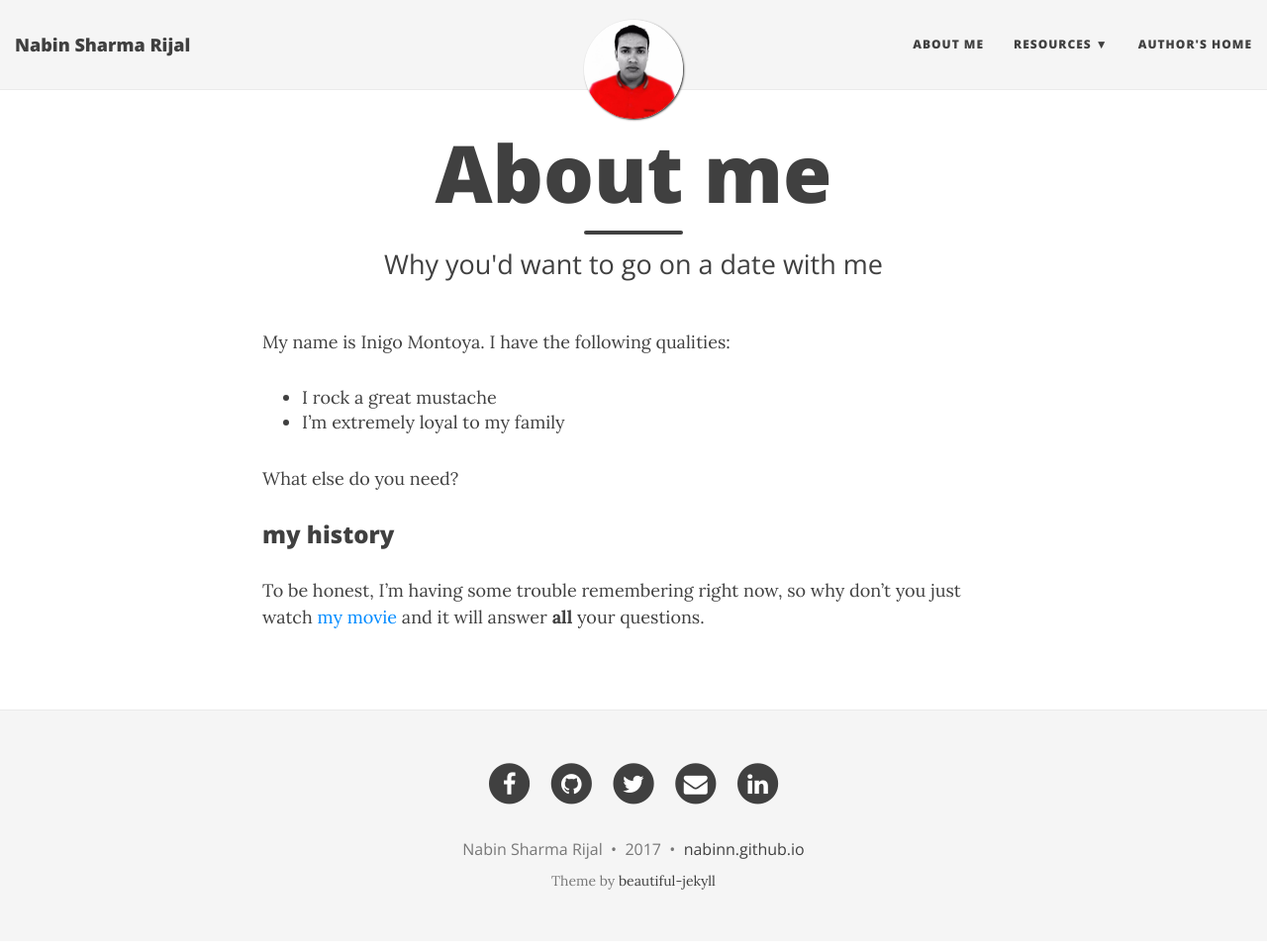
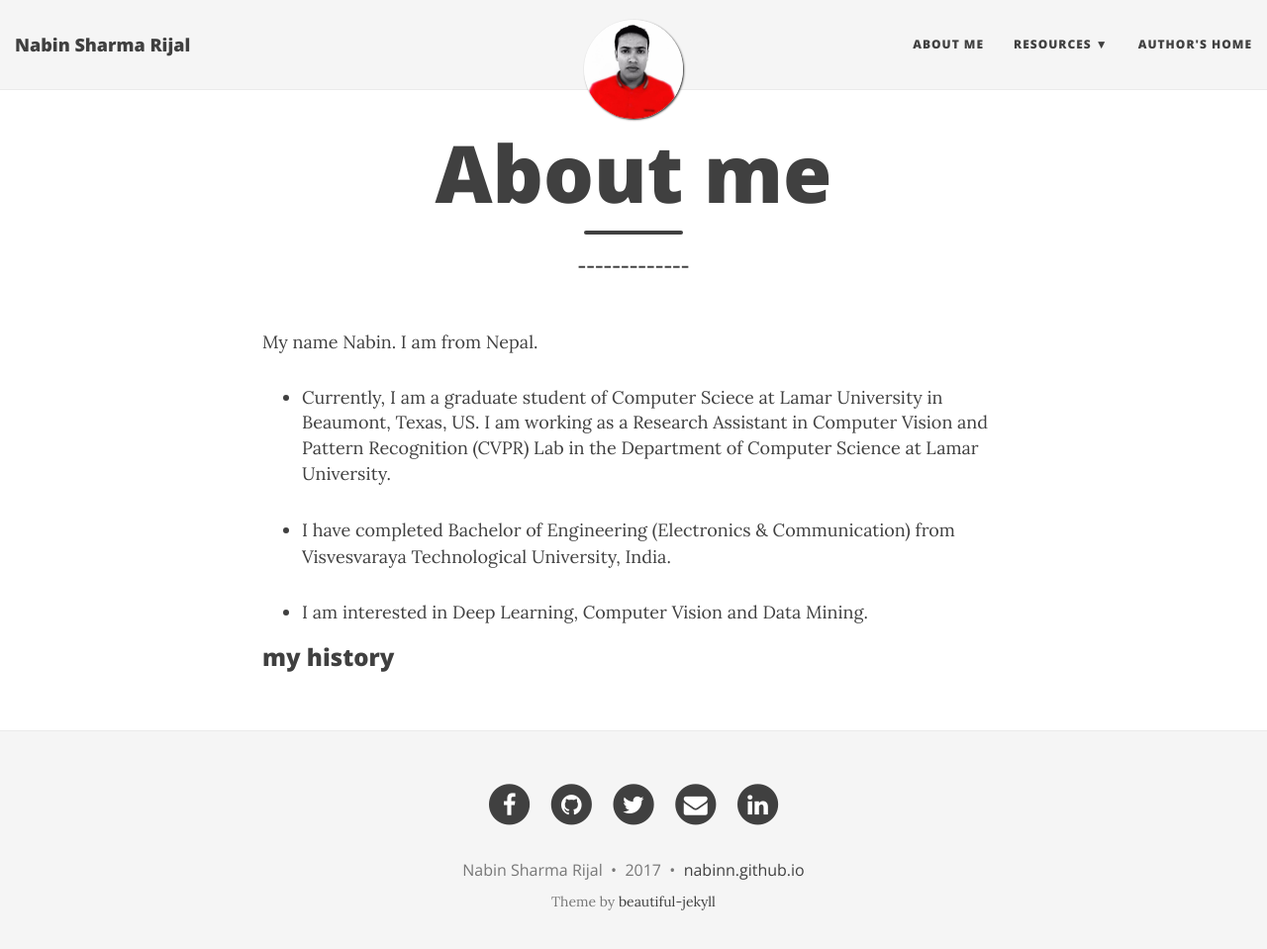
Before and after one commit to Nabinn/Nabinn.github.io, a Jekyll site: the page built from aboutme.md, in a window 1280 px wide and 972 px high. Shown: the top 959 px of the window at 99% size. Built offline with Jekyll 4.4.1, drawn with Linux system fonts in a browser that asks for light colours; nearby versions of some CDN libraries.

Commit message:
updated profile

```diff
--- a/_config.yml
+++ b/_config.yml
@@ -17,7 +17,7 @@ baseurl: ""
 title: Nabin Sharma Rijal
 
 # Short description of your site
-description: A virtual proof that name is awesome!
+description: site currently under construction!
 
 # --- Navigation bar options --- #
 
--- a/aboutme.md
+++ b/aboutme.md
@@ -1,16 +1,14 @@
 ---
 layout: page
 title: About me
-subtitle: Why you'd want to go on a date with me
+subtitle: -------------
 ---
 
-My name is Inigo Montoya. I have the following qualities:
+My name Nabin. I am from Nepal.
 
-- I rock a great mustache
-- I'm extremely loyal to my family
+- Currently, I am a graduate student of Computer Sciece at Lamar University in Beaumont, Texas, US. I am working as a Research Assistant in Computer Vision and Pattern Recognition (CVPR) Lab in the Department of Computer Science at Lamar University.
+- I have completed Bachelor of Engineering (Electronics & Communication) from Visvesvaraya Technological University, India.
 
-What else do you need?
+- I am interested in Deep Learning, Computer Vision and Data Mining.
 
 ### my history
-
-To be honest, I'm having some trouble remembering right now, so why don't you just watch [my movie](http://en.wikipedia.org/wiki/The_Princess_Bride_%28film%29) and it will answer **all** your questions.
--- a/index.html
+++ b/index.html
@@ -1,7 +1,7 @@
 ---
 layout: page
 title: My website
-subtitle: This is where I will tell my friends way too much about me
+subtitle: This is currently under construction
 use-site-title: true
 ---
 
```
